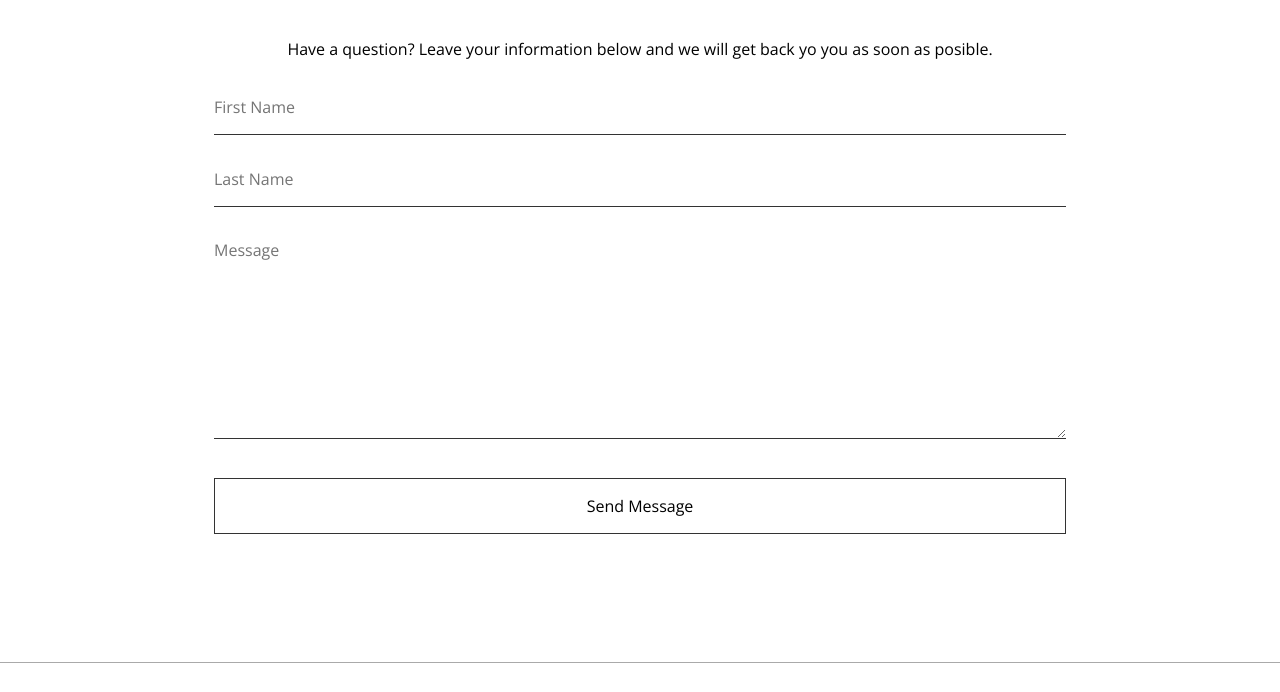
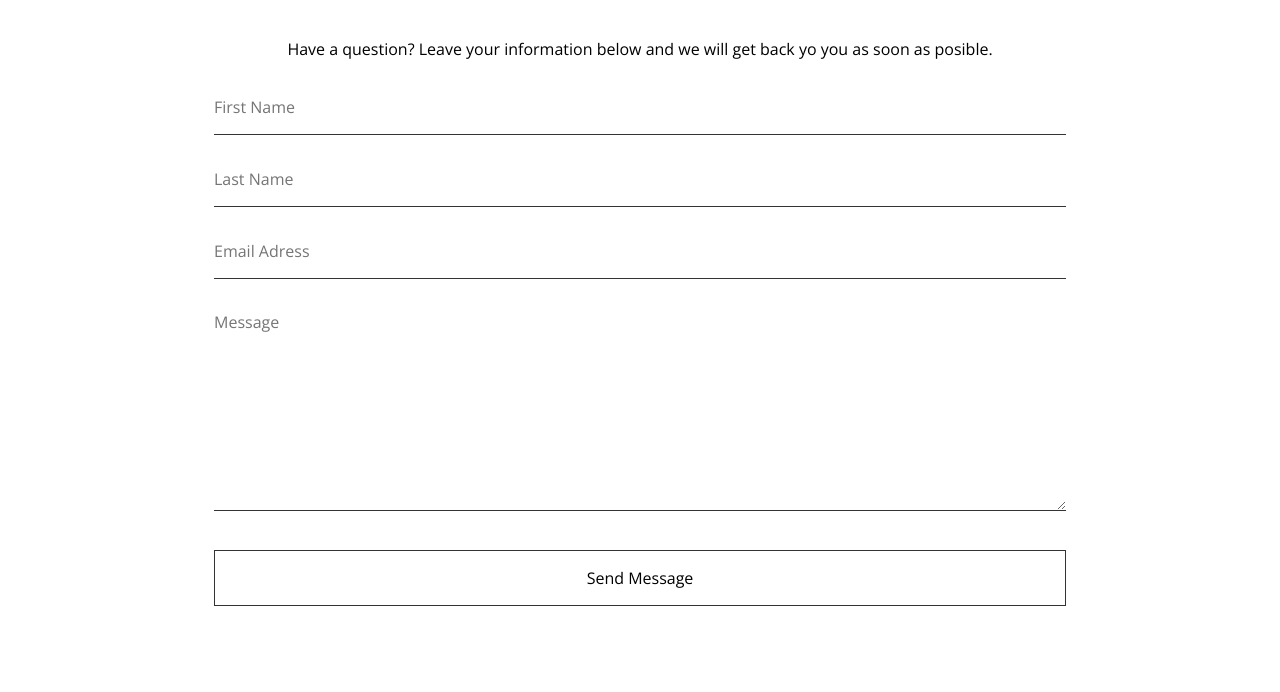
Before and after one commit to GabrielG-PWD/lumina-creative, a plain HTML site: page contact.html in a window 1280 px wide. Shown: the part 674-1366 px from the top of the page. Drawn offline with nearby package versions, Linux system fonts and the light colour scheme.

Commit message:
Added contact form function and Email input

```diff
--- a/contact.html
+++ b/contact.html
@@ -45,7 +45,7 @@
     <div class="container container-sm">
       <h2 class="section-heading">Contact Us</h2>
       <p>Have a question? Leave your information below and we will get back yo you as soon as posible.</p>
-      <form>
+      <form name="contact" netlify>
         <div class="form-group">
           <label for="first-name" class="visually-hidden">First Name</label>
           <input type="text" id="first-name" name="first-name" placeholder="First Name">
@@ -53,6 +53,10 @@
         <div class="form-group">
           <label for="last-name" class="visually-hidden">Last Name</label>
           <input type="text" id="last-name" name="last-name" placeholder="Last Name">
+        </div>
+        <div class="form-group">
+          <label for="email" class="visually-hidden">Email Adress</label>
+          <input type="email" id="email" name="email" placeholder="Email Adress">
         </div>
         <div class="form-group">
           <label for="message" class="visually-hidden">Message</label>
```
